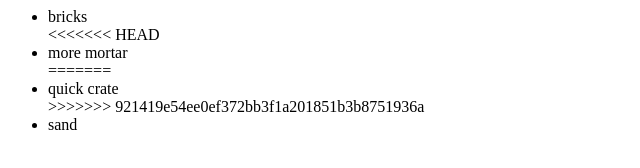
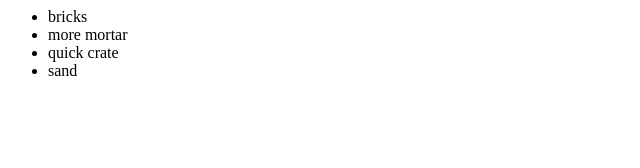
Before and after one commit to Rabimaharjan/newGitTest, a plain HTML site: page index.html in a window 1280 px wide. Shown: the whole page, without its empty margins (0-640 px from the left). Drawn offline with Linux system fonts and the light colour scheme.

Commit message:
changes made

```diff
--- a/index.html
+++ b/index.html
@@ -3,11 +3,8 @@
 	<div>
 		<ul>
 			<li>bricks</li>
-<<<<<<< HEAD
 			<li>more mortar</li>
-=======
 			<li>quick crate</li>
->>>>>>> 921419e54ee0ef372bb3f1a201851b3b8751936a
 			<li>sand</li>
 		</ul>
 	</div>
```
